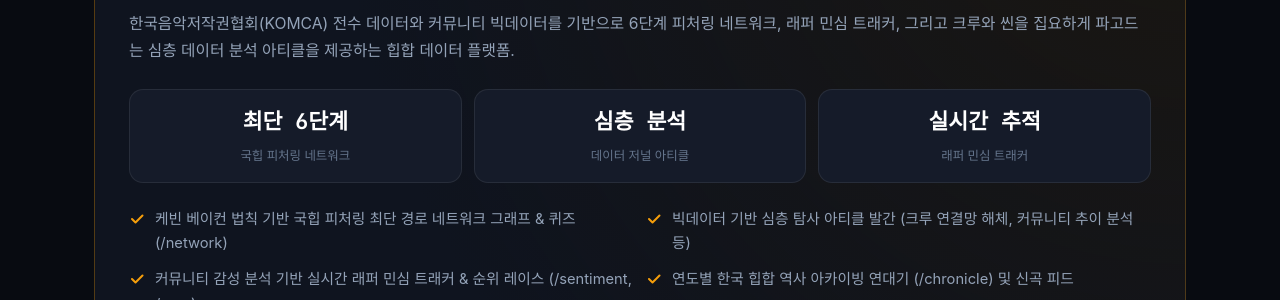
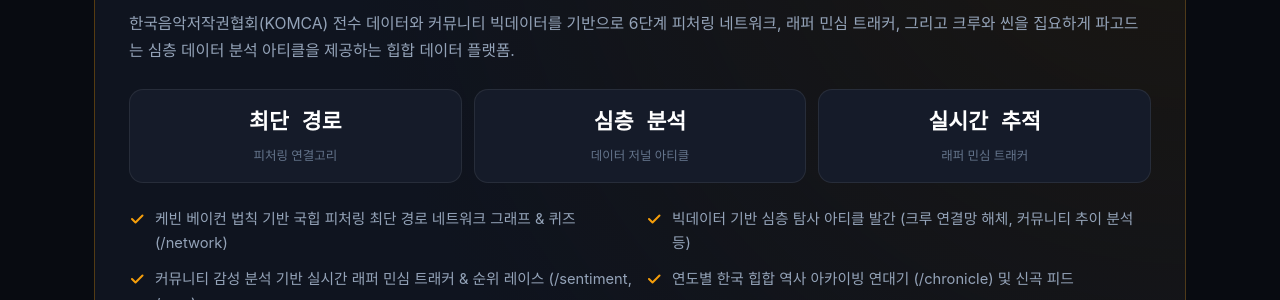
Before and after one commit to CoderCollie/codercollie.github.io, a Jekyll site: the page built from index.html, in a window 1280 px wide and 900 px high, scrolled down 1603 px. Shown: the part 153-453 px from the top of the window. Built offline with Jekyll 4.4.1, drawn with Linux system fonts in a browser that asks for light colours; some web fonts are replaced.

Commit message:
fix: Clarify network metric to '최단 경로 / 피처링 연결고리'

```diff
--- a/_data/apps.yml
+++ b/_data/apps.yml
@@ -62,8 +62,8 @@
     - "연도별 한국 힙합 역사 아카이빙 연대기 (/chronicle) 및 신곡 피드"
     - "Astro 섬(Islands) 아키텍처 기반의 초경량·초고속 인터랙티브 웹 서빙"
   metrics:
-    - label: "국힙 피처링 네트워크"
-      value: "최단 6단계"
+    - label: "피처링 연결고리"
+      value: "최단 경로"
     - label: "데이터 저널 아티클"
       value: "심층 분석"
     - label: "래퍼 민심 트래커"
```
